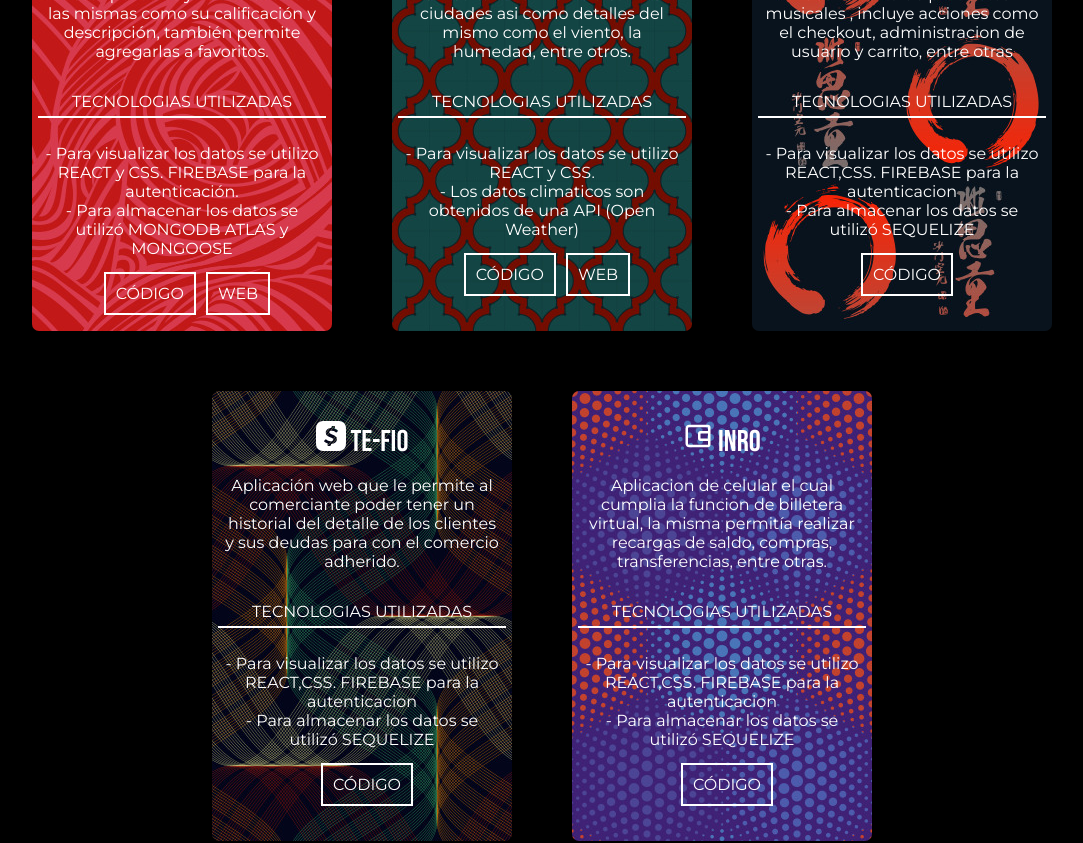
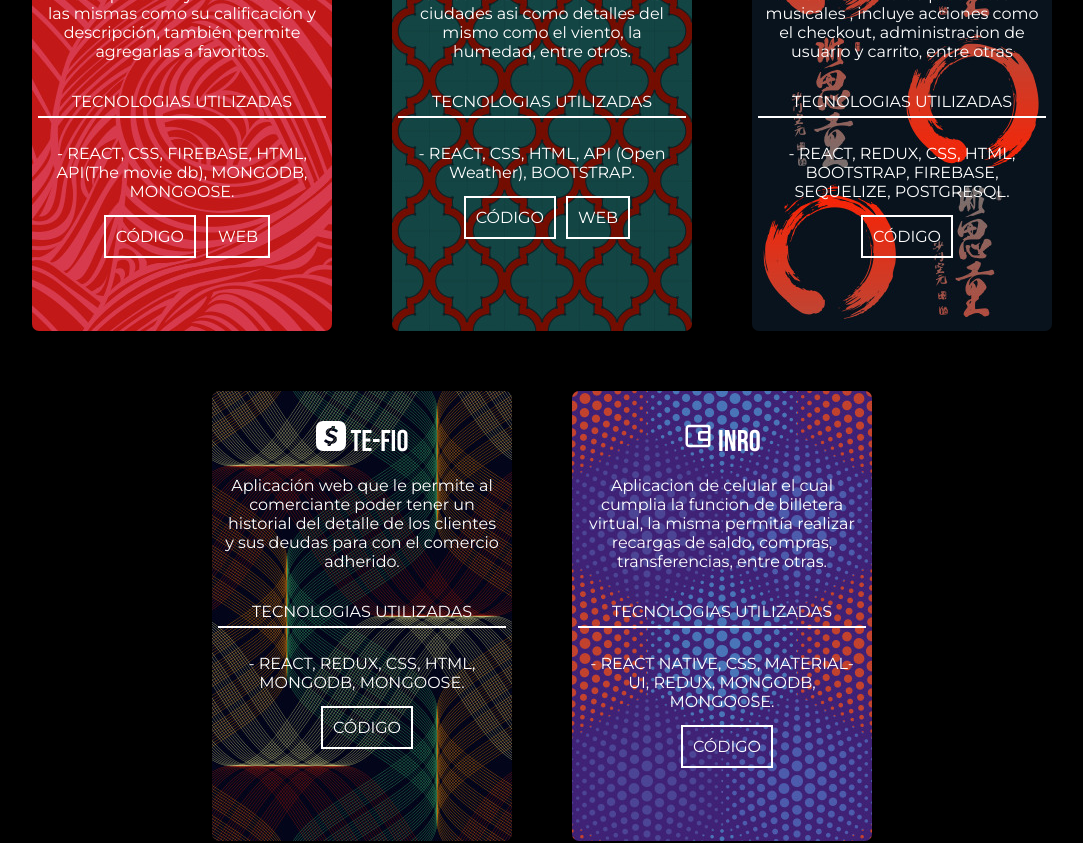
Before and after one commit to AgustinBessone32/portfolio, a React (Create React App) app: page /#/ in a window 1280 px wide. Shown: the part 1820-2663 px from the top of the page, without its empty margins (98-1181 px from the left). Built offline with nearby package versions, Linux system fonts and the light colour scheme; a web font is replaced by a local one.

Commit message:
cambios en experiencias (en el detalle)

```diff
--- a/src/components/About/about.css
+++ b/src/components/About/about.css
@@ -51,7 +51,7 @@
     }
 
     .content-me{
-        margin-left: 10px;
-        margin-right: 10px;
+        margin-left: 0px;
+        margin-right: 0px;
     }
 }
--- a/src/components/Experiences/experiences.jsx
+++ b/src/components/Experiences/experiences.jsx
@@ -13,8 +13,7 @@ const Experiences = () => {
                 <p className='desc-exp'>Aplicacion web que permite buscar películas y ver detalles de las mismas como su
                 calificación y descripción, también permite agregarlas a favoritos.</p>
                 <p className='title-util'>TECNOLOGIAS UTILIZADAS</p>
-                <p className='tec-util'>- Para visualizar los datos se utilizo REACT y CSS. FIREBASE para la autenticación.<br/>
-                - Para almacenar los datos se utilizó MONGODB ATLAS y MONGOOSE</p>
+                <p className='tec-util'>- REACT, CSS, FIREBASE, HTML, API(The movie db), MONGODB, MONGOOSE.</p>
                 <a className='btn-exp' href='https://github.com/AgustinBessone32/total-pelis' target='_blank'>
                     CÓDIGO</a>
                 <a className='btn-exp' href='https://agustinbessone32.github.io/total-pelis/' target='_blank'>
@@ -26,8 +25,7 @@ const Experiences = () => {
                 <p className='desc-exp'>Aplicacion web que permite consultar el clima de distintas ciudades asi como detalles
                 del mismo como el viento, la humedad, entre otros.</p>
                 <p className='title-util'>TECNOLOGIAS UTILIZADAS</p>
-                <p className='tec-util'>- Para visualizar los datos se utilizo REACT y CSS.<br/>
-                - Los datos climaticos son obtenidos de una API (Open Weather)</p>
+                <p className='tec-util'>- REACT, CSS, HTML, API (Open Weather), BOOTSTRAP.</p>
                 <a className='btn-exp' target='_blank' href='https://github.com/AgustinBessone32/whater-app'>
                     CÓDIGO</a>
                 <a className='btn-exp' target='_blank' href='https://agustinbessone32.github.io/whater-app/#/'>
@@ -39,8 +37,7 @@ const Experiences = () => {
                 <p className='desc-exp'>E-commerce grupal en el cual se hace la venta de productos musicales
                 , incluye acciones como el checkout, administracion de usuario y carrito, entre otras</p>
                 <p className='title-util'>TECNOLOGIAS UTILIZADAS</p>
-                <p className='tec-util'>- Para visualizar los datos se utilizo REACT,CSS. FIREBASE para la autenticacion<br/>
-                - Para almacenar los datos se utilizó SEQUELIZE</p>
+                <p className='tec-util'>- REACT, REDUX, CSS, HTML, BOOTSTRAP, FIREBASE, SEQUELIZE, POSTGRESQL.</p>
                 <a className='btn-exp' target='_blank' href='https://github.com/danieltkach/BoomSounds'>
                     CÓDIGO</a>
             </div>
@@ -50,8 +47,7 @@ const Experiences = () => {
                 <p className='desc-exp'>Aplicación web que le permite al comerciante poder tener un historial del detalle de los clientes y sus
                 deudas para con el comercio adherido.</p>
                 <p className='title-util'>TECNOLOGIAS UTILIZADAS</p>
-                <p className='tec-util'>- Para visualizar los datos se utilizo REACT,CSS. FIREBASE para la autenticacion<br/>
-                - Para almacenar los datos se utilizó SEQUELIZE</p>
+                <p className='tec-util'>- REACT, REDUX, CSS, HTML, MONGODB, MONGOOSE.</p>
                 <a className='btn-exp' target='_blank' href='https://github.com/AgustinBessone32/te-fio'>
                     CÓDIGO</a>
 
@@ -62,9 +58,8 @@ const Experiences = () => {
                 <p className='desc-exp'>Aplicacion de celular el cual cumplia la funcion de billetera virtual, la misma
                 permitía realizar recargas de saldo, compras, transferencias, entre otras.</p>
                 <p className='title-util'>TECNOLOGIAS UTILIZADAS</p>
-                <p className='tec-util'>- Para visualizar los datos se utilizo REACT,CSS. FIREBASE para la autenticacion<br/>
-                - Para almacenar los datos se utilizó SEQUELIZE</p>
-                <a className='btn-exp' target='_blank' href='https://github.com/AgustinBessone32/te-fio'>
+                <p className='tec-util'>- REACT NATIVE, CSS, MATERIAL-UI, REDUX,  MONGODB, MONGOOSE.</p>
+                <a className='btn-exp' target='_blank' href='https://github.com/danieltkach/henry-bank'>
                     CÓDIGO</a>
             </div>
 
```
